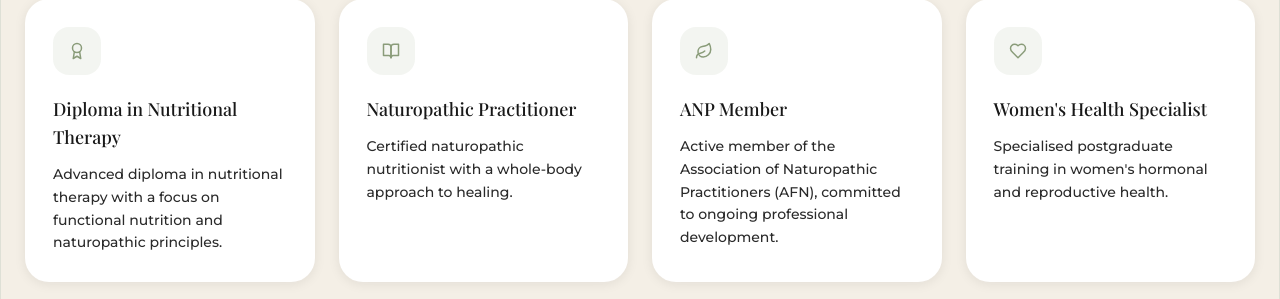
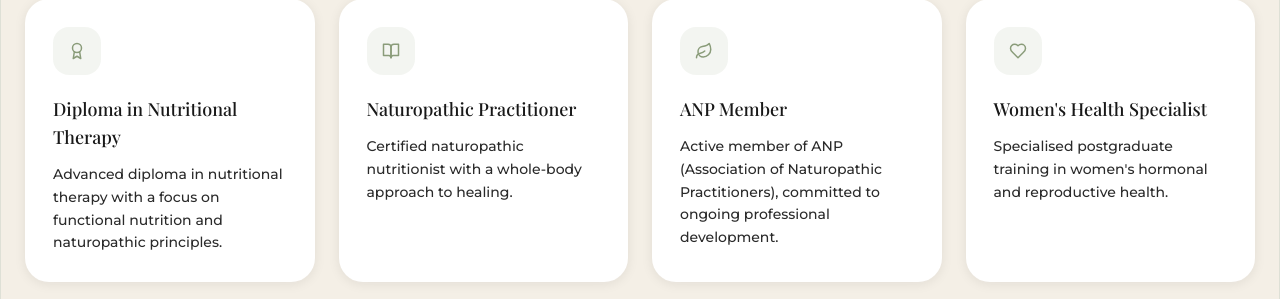
Before and after one commit to adham-hashem/nutrition-with-teagan-web, a React (Vite) app: page /about in a window 1280 px wide. Shown: the part 1500-1799 px from the top of the page. Built offline with nearby package versions, Linux system fonts and the light colour scheme; no server answers; a web font is replaced by a local one.

Commit message:
refactor: update text

```diff
--- a/src/pages/About.tsx
+++ b/src/pages/About.tsx
@@ -6,7 +6,7 @@ import ScrollReveal from '../components/ScrollReveal';
 const qualifications = [
   { icon: <Award size={18} />, title: 'Diploma in Nutritional Therapy', body: 'Advanced diploma in nutritional therapy with a focus on functional nutrition and naturopathic principles.' },
   { icon: <BookOpen size={18} />, title: 'Naturopathic Practitioner', body: 'Certified naturopathic nutritionist with a whole-body approach to healing.' },
-  { icon: <Leaf size={18} />, title: 'ANP Member', body: 'Active member of the Association of Naturopathic Practitioners (AFN), committed to ongoing professional development.' },
+  { icon: <Leaf size={18} />, title: 'ANP Member', body: 'Active member of ANP (Association of Naturopathic Practitioners), committed to ongoing professional development.' },
   { icon: <Heart size={18} />, title: "Women's Health Specialist", body: "Specialised postgraduate training in women's hormonal and reproductive health." },
 ];
 
--- a/src/pages/Home.tsx
+++ b/src/pages/Home.tsx
@@ -370,7 +370,7 @@ export default function Home() {
                 {[
                   'Diploma in Nutritional Therapy',
                   'Certified Naturopathic Nutritionist',
-                  'Member of the Association for Nutrition (AFN)',
+                  'Member of ANP (Association of Naturopathic Practitioners)',
                   'Specialised in Women\'s Health & Hormones',
                 ].map((item) => (
                   <li key={item} className="flex items-center gap-3">
```
Also changed, not shown: 2 other files (tests, documents, lock files or other folders).
